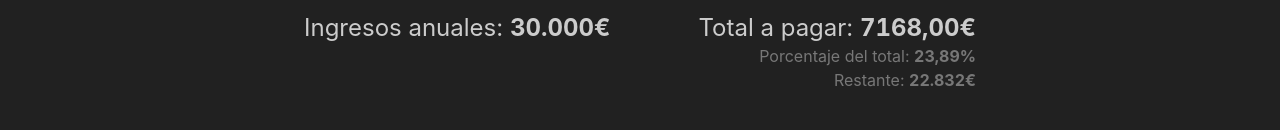
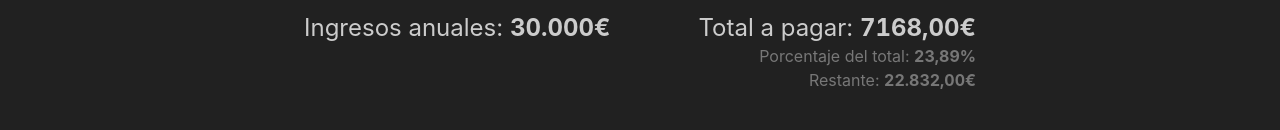
Before and after one commit to jesi-rgb/tramos-irpf, a SvelteKit app: page / in a window 1280 px wide. Shown: the part 474-604 px from the top of the page. Built offline with nearby package versions, Linux system fonts and the light colour scheme; a web font is replaced by a local one.

Commit message:
minimum layout shift with minimum fraction digits

```diff
--- a/src/routes/+page.svelte
+++ b/src/routes/+page.svelte
@@ -13,7 +13,8 @@
 		minimumFractionDigits: 2
 	});
 	$: ratioDisplay = ((totalSum / salary) * 100).toLocaleString('es-ES', {
-		maximumFractionDigits: 2
+		maximumFractionDigits: 2,
+		minimumFractionDigits: 2
 	});
 </script>
 
@@ -67,7 +68,10 @@
 			</div>
 			<div class="text-right text-base opacity-50">
 				Restante: <span class="tabular-nums font-bold"
-					>{(salary - totalSum).toLocaleString('es-ES', { maximumFractionDigits: 2 })}€</span
+					>{(salary - totalSum).toLocaleString('es-ES', {
+						maximumFractionDigits: 2,
+						minimumFractionDigits: 2
+					})}€</span
 				>
 			</div>
 		</div>
```
